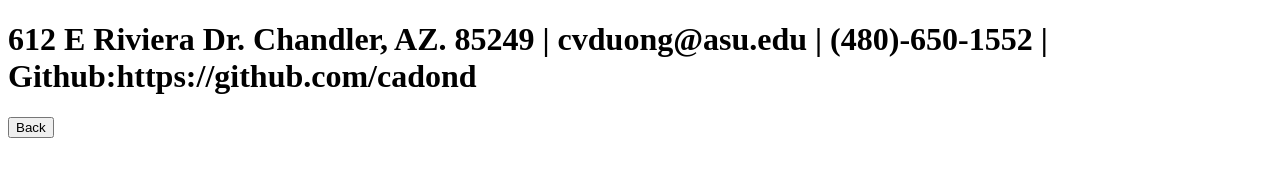
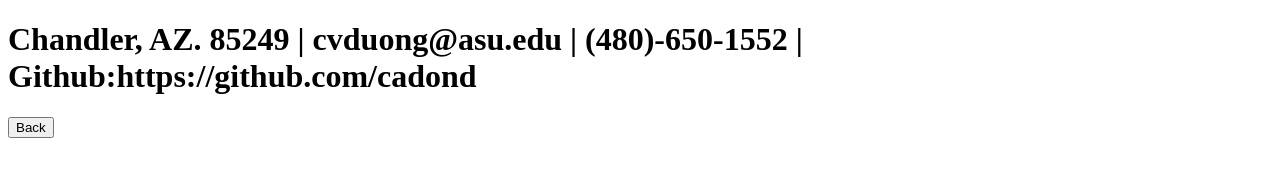
Before and after one commit to cadond/cadond.github.io, a plain HTML site: page personal_info.html in a window 1280 px wide. Drawn offline with Linux system fonts and the light colour scheme.

Commit message:
not even my address

```diff
--- a/personal_info.html
+++ b/personal_info.html
@@ -4,7 +4,7 @@
   <title>Personal Information</title>
 </head>
 <body>
-  <h1>612 E Riviera Dr. Chandler, AZ. 85249 | cvduong@asu.edu | (480)-650-1552 | <br>
+  <h1>Chandler, AZ. 85249 | cvduong@asu.edu | (480)-650-1552 | <br>
     Github:https://github.com/cadond <br>
 </h1>
   <a href="index.html">
```
